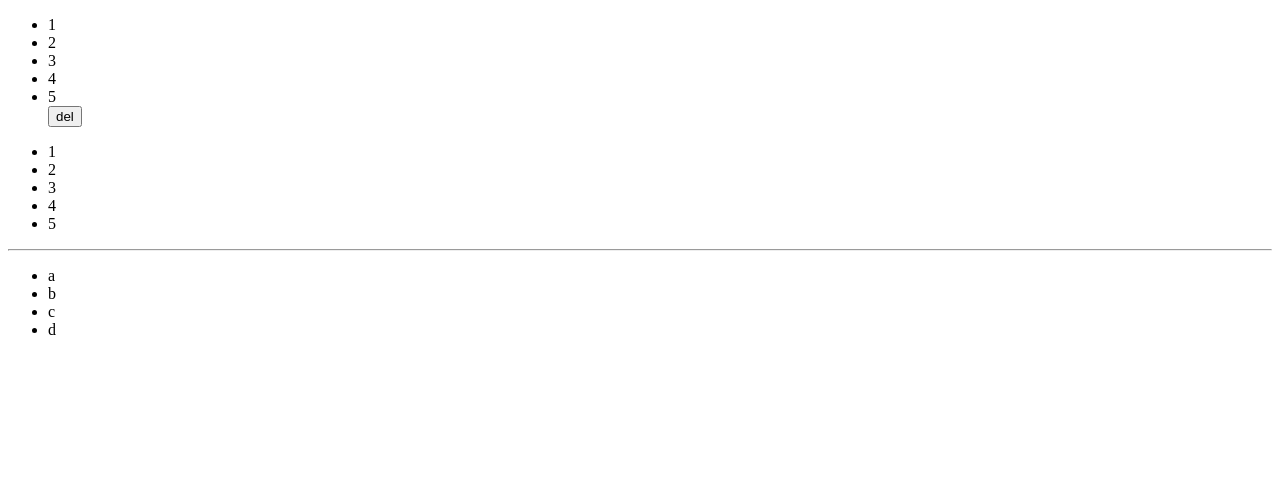
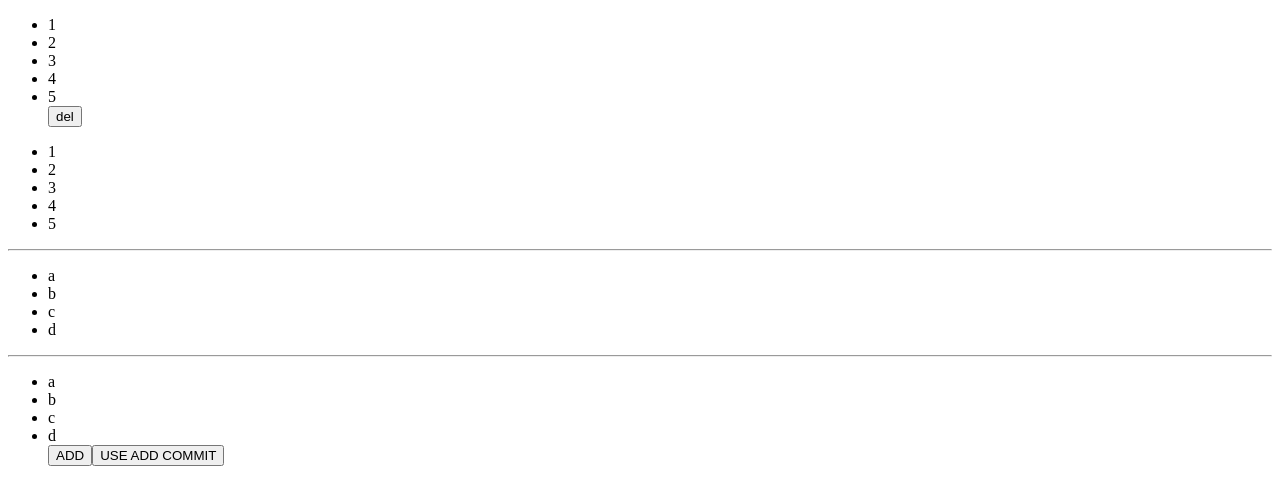
Before and after one commit to 0hhanum/VuePractice, a Vue app in the folder vuex/: page / in a window 1280 px wide. Shown: the top 504 px of the page. Built offline with nearby package versions, Linux system fonts and the light colour scheme.

Commit message:
Use Vuex mutation - prevent unpredictable changes

```diff
--- a/vuex/src/App.vue
+++ b/vuex/src/App.vue
@@ -11,19 +11,24 @@
       </ul>
     </div>
     <hr />
-    <div></div>
     <ul>
-      <li v-for="item in $store.state.items" :key="item">{{ item }}</li>
+      <li v-for="item in storedItems" :key="item">{{ item }}</li>
     </ul>
+    <hr />
+    <div>
+      <MyComponent2></MyComponent2>
+    </div>
   </div>
 </template>
 
 <script>
 import MyComponent from "./components/MyComponent";
+import MyComponent2 from "./components/MyComponent2";
 
 export default {
   components: {
     MyComponent,
+    MyComponent2,
   },
   data() {
     return {
@@ -35,6 +40,11 @@ export default {
       items: this.items,
     };
   },
+  computed: {
+    storedItems() {
+      return this.$store.state.items;
+    },
+  },
 };
 </script>
 
--- a/vuex/src/components/MyComponent.vue
+++ b/vuex/src/components/MyComponent.vue
@@ -1,10 +1,12 @@
 <template>
+  <div>
     <ul>
       <li v-for="item in items" :key="item">
         {{ item }}
       </li>
       <button @click="del">del</button>
     </ul>
+  </div>
 </template>
 
 <script>
--- /dev/null
+++ b/vuex/src/components/MyComponent2.vue
@@ -0,0 +1,27 @@
+<template>
+  <ul>
+    <li v-for="item in storedItems" :key="item">{{ item }}</li>
+    <button @click="add">ADD</button>
+    <button @click="commit">USE ADD COMMIT</button>
+  </ul>
+</template>
+
+<script>
+export default {
+  computed: {
+    storedItems() {
+      return this.$store.state.items;
+    },
+  },
+  methods: {
+    add() {
+      this.storedItems.push("123");
+    },
+    commit() {
+      this.$store.commit("addItem", "afaf");
+    },
+  },
+};
+</script>
+
+<style></style>
--- a/vuex/src/main.js
+++ b/vuex/src/main.js
@@ -11,7 +11,11 @@ const store = new Vuex.Store({
       items: ["a", "b", "c", "d"],
     };
   },
-  mutations: {},
+  mutations: {
+    addItem(state, item) {
+      state.items.push(item);
+    },
+  },
 });
 
 new Vue({
```
Lines whose indentation alone changed are shown as unchanged.
